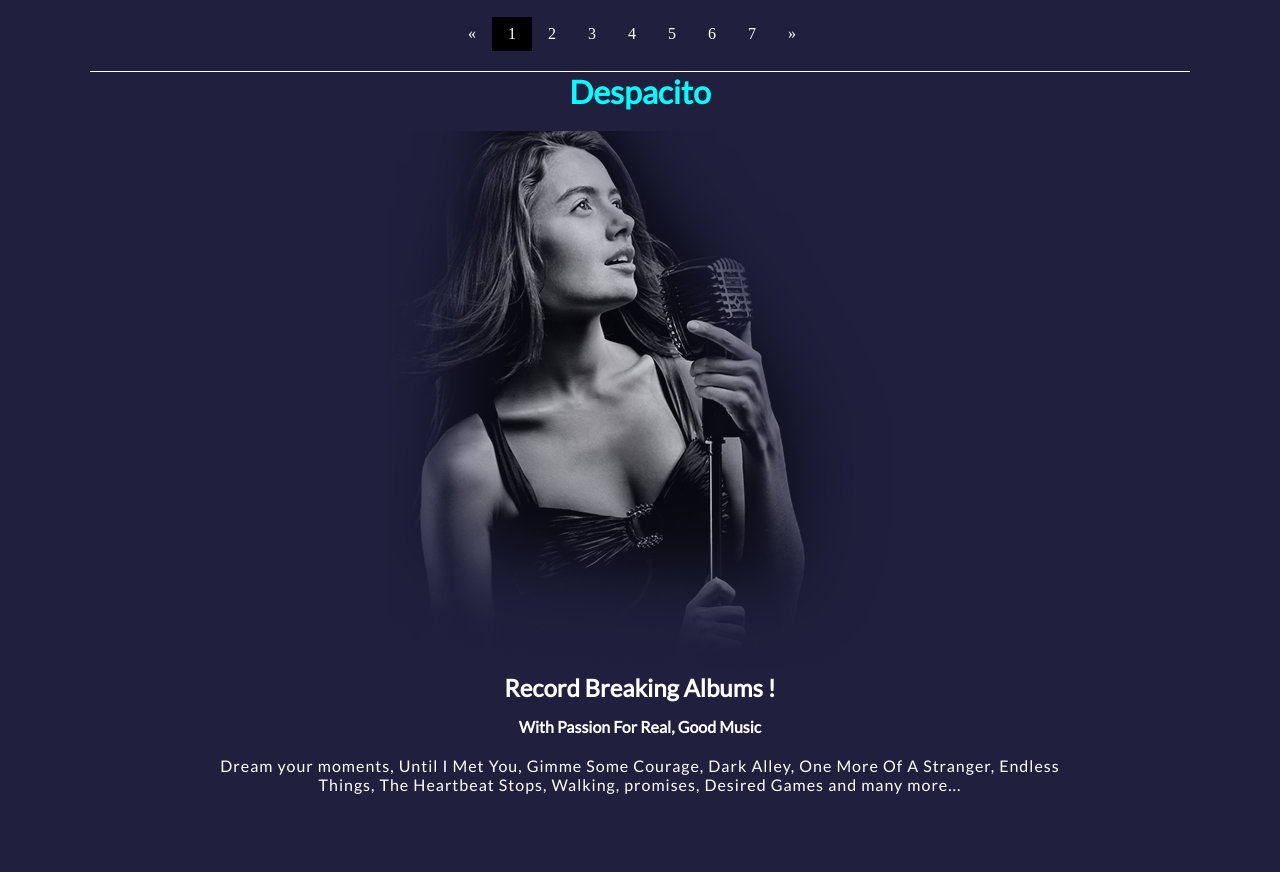
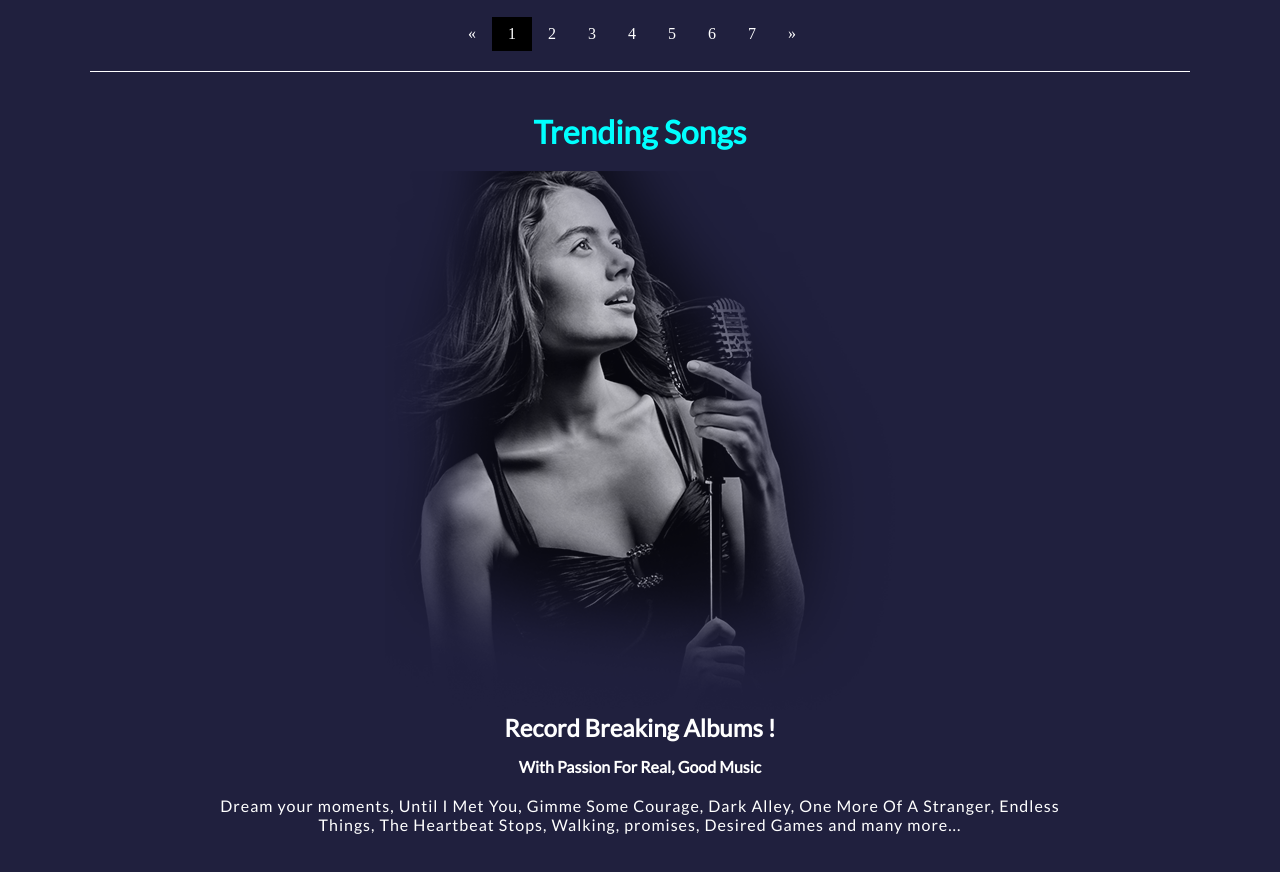
Before and after one commit to Darknight0188/songpage, a plain HTML site: page index.html in a window 1280 px wide. Shown: the part 907-1779 px from the top of the page. Drawn offline with Linux system fonts and the light colour scheme.

Commit message:
change something

```diff
--- a/index.html
+++ b/index.html
@@ -87,7 +87,7 @@
 <div class="wrap">
     <div class="grid wide layout_picture">
         <div class="content">
-            <h1>Despacito</h1>
+            <h1>Trending Songs</h1>
             <img src="images/banner.png" alt="">
             <br>
             <h2>Record Breaking Albums !</h2>
--- a/style.css
+++ b/style.css
@@ -40,6 +40,7 @@
    }
    .content h1 {
     color: aqua;
+    padding-top: 40px;
    }
    .content img{
     padding-top: 20px;
```
